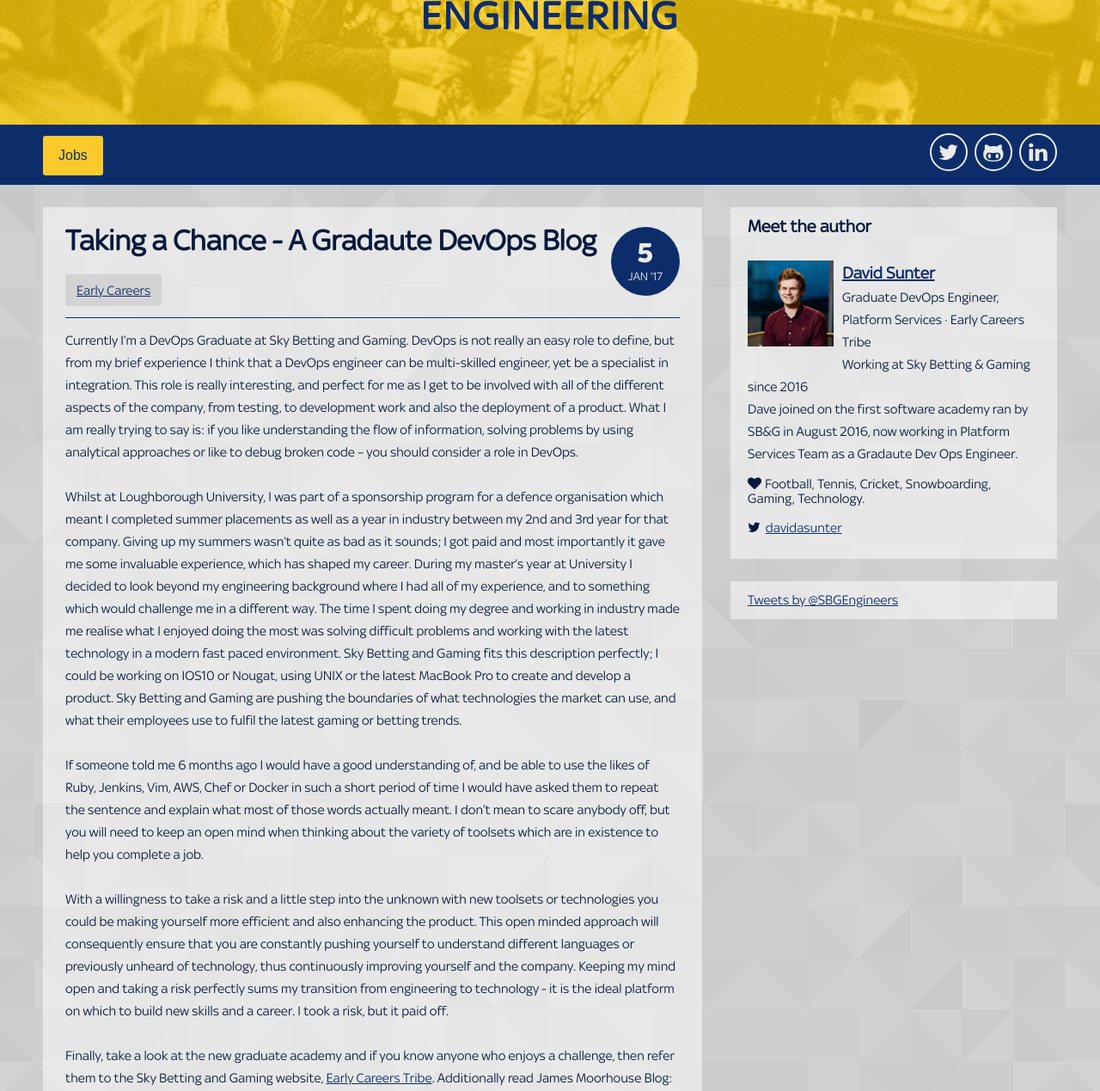
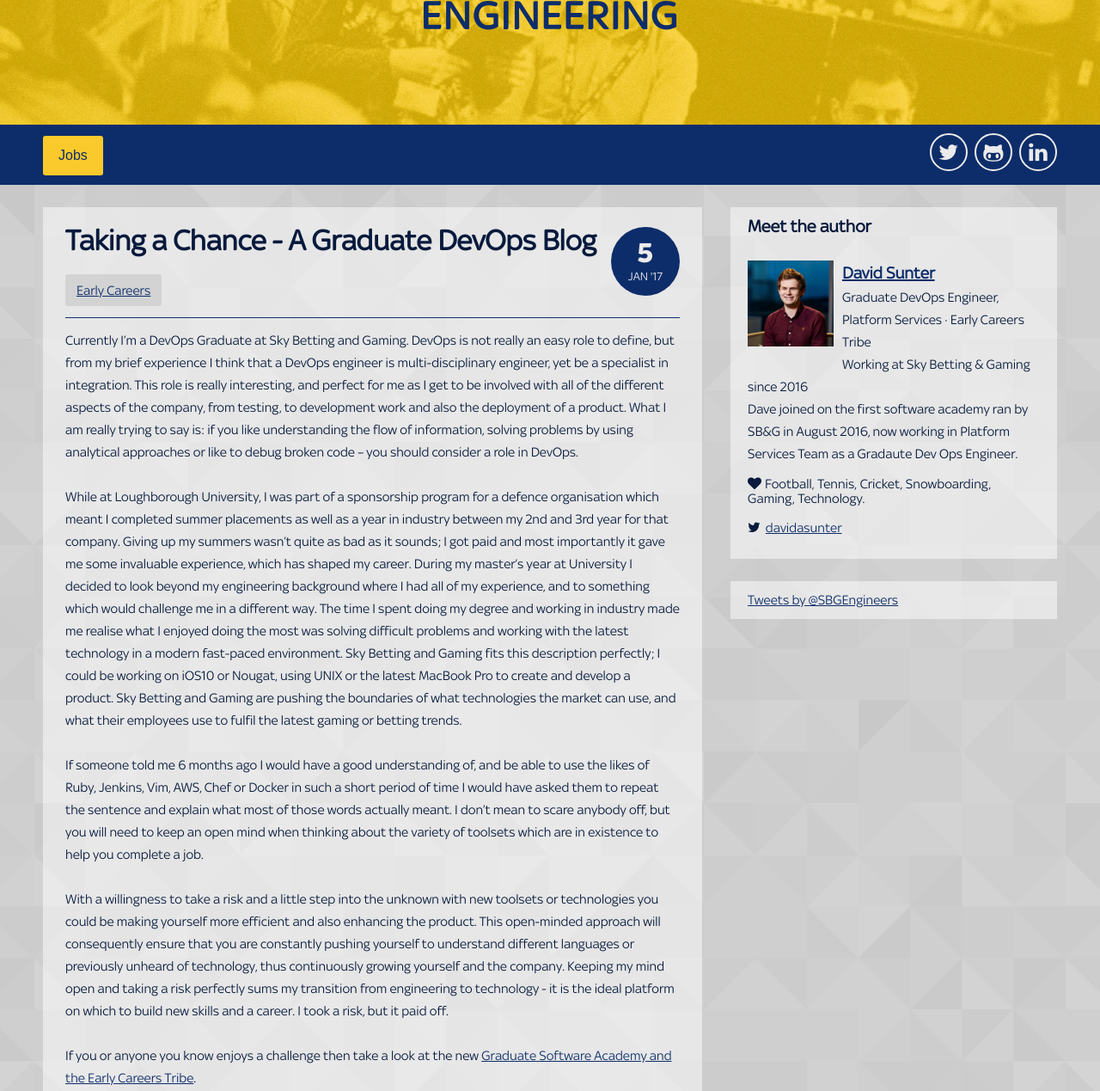
Before and after one commit to skybet/skybet.github.io, a Jekyll site: the page built from _posts/2017-01-05-graduate-devops-blog.md, in a window 1280 px wide and 1400 px high, scrolled down 205 px, cut to the strip 0-1269 px from the top of the window. Shown: the whole strip at 86% size. Built offline with Jekyll 4.4.1, drawn with Linux system fonts in a browser that asks for light colours; nearby versions of some CDN libraries; some web fonts are replaced; comment, search, counter and statistics services are not loaded; some of the changed text lies outside the part shown.

Commit message:
Typos and updating of words
Changes made with the comments provided

```diff
--- a/_posts/2017-01-05-graduate-devops-blog.md
+++ b/_posts/2017-01-05-graduate-devops-blog.md
@@ -1,22 +1,24 @@
 ---
 layout:     post
-title:      Taking a Chance - A Gradaute DevOps Blog
+title:      Taking a Chance - A Graduate DevOps Blog
 date:       2017-01-05 12:00
 summary:    The transition of an engineering student into a DevOps graduate, through the Software Academy at Sky Betting and Gaming.
 category:   Early Careers
-tags:       Gradautes, DevOps, Careers
+tags:       Graduates, DevOps, Careers
 author:     david_sunter
 ---
 
-Currently I’m a DevOps Graduate at Sky Betting and Gaming.  DevOps is not really an easy role to define, but from my brief experience I think that a DevOps engineer can be multi-skilled engineer, yet be a specialist in integration. This role is really interesting, and perfect for me as I get to be involved with all of the different aspects of the company, from testing, to development work and also the deployment of a product. What I am really trying to say is: if you like understanding the flow of information, solving problems by using analytical approaches or like to debug broken code – you should consider a role in DevOps.
+Currently I’m a DevOps Graduate at Sky Betting and Gaming.  DevOps is not really an easy role to define, but from my brief experience I think that a DevOps engineer is multi-disciplinary engineer, yet be a specialist in integration. This role is really interesting, and perfect for me as I get to be involved with all of the different aspects of the company, from testing, to development work and also the deployment of a product. What I am really trying to say is: if you like understanding the flow of information, solving problems by using analytical approaches or like to debug broken code – you should consider a role in DevOps.
 
-Whilst at Loughborough University, I was part of a sponsorship program for a defence organisation which meant I completed summer placements as well as a year in industry between my 2nd and 3rd year for that company. Giving up my summers wasn’t quite as bad as it sounds; I got paid and most importantly it gave me some invaluable experience, which has shaped my career. During my master's year at University I decided to look beyond my engineering background where I had all of my experience, and to something which would challenge me in a different way. The time I spent doing my degree and working in industry made me realise what I enjoyed doing the most was solving difficult problems and working with the latest technology in a modern fast paced environment. Sky Betting and Gaming fits this description perfectly; I could be working on IOS10 or Nougat, using UNIX or the latest MacBook Pro to create and develop a product. Sky Betting and Gaming are pushing the boundaries of what technologies the market can use, and what their employees use to fulfil the latest gaming or betting trends.
+While at Loughborough University, I was part of a sponsorship program for a defence organisation which meant I completed summer placements as well as a year in industry between my 2nd and 3rd year for that company. Giving up my summers wasn’t quite as bad as it sounds; I got paid and most importantly it gave me some invaluable experience, which has shaped my career. During my master's year at University I decided to look beyond my engineering background where I had all of my experience, and to something which would challenge me in a different way. The time I spent doing my degree and working in industry made me realise what I enjoyed doing the most was solving difficult problems and working with the latest technology in a modern fast-paced environment. Sky Betting and Gaming fits this description perfectly; I could be working on iOS10 or Nougat, using UNIX or the latest MacBook Pro to create and develop a product. Sky Betting and Gaming are pushing the boundaries of what technologies the market can use, and what their employees use to fulfil the latest gaming or betting trends.
 
 If someone told me 6 months ago I would have a good understanding of, and be able to use the likes of Ruby, Jenkins, Vim, AWS, Chef or Docker in such a short period of time I would have asked them to repeat the sentence and explain what most of those words actually meant. I don’t mean to scare anybody off, but you will need to keep an open mind when thinking about the variety of toolsets which are in existence to help you complete a job.
 
-With a willingness to take a risk and a little step into the unknown with new toolsets or technologies you could be making yourself more efficient and also enhancing the product. This open minded approach will consequently ensure that you are constantly pushing yourself to understand different languages or previously unheard of technology, thus continuously improving yourself and the company. Keeping my mind open and taking a risk perfectly sums my transition from engineering to technology - it is the ideal platform on which to build new skills and a career. I took a risk, but it paid off.
+With a willingness to take a risk and a little step into the unknown with new toolsets or technologies you could be making yourself more efficient and also enhancing the product. This open-minded approach will consequently ensure that you are constantly pushing yourself to understand different languages or previously unheard of technology, thus continuously growing yourself and the company. Keeping my mind open and taking a risk perfectly sums my transition from engineering to technology - it is the ideal platform on which to build new skills and a career. I took a risk, but it paid off.
 
 
-Finally, take a look at the new graduate academy and if you know anyone who enjoys a challenge, then refer them to the Sky Betting and Gaming website, [Early Careers Tribe](https://skybetcareers.com/our-tribes/early-careers-tribe). Additionally read James Moorhouse Blog: [Life After Graduation](http://engineering.skybettingandgaming.com/2016/03/16/life-after-graduation/)
+If you or anyone you know enjoys a challenge then take a look at the new [Graduate Software Academy and the Early Careers Tribe](https://skybetcareers.com/our-tribes/early-careers-tribe).
 
 ![Sky Betting & Gaming Eareer Careers](/images/early_careers.jpg "Sky Betting & Gaming Early Careers")
+
+James Moorhouse Blog: [Life After Graduation](http://engineering.skybettingandgaming.com/2016/03/16/life-after-graduation/)
```
